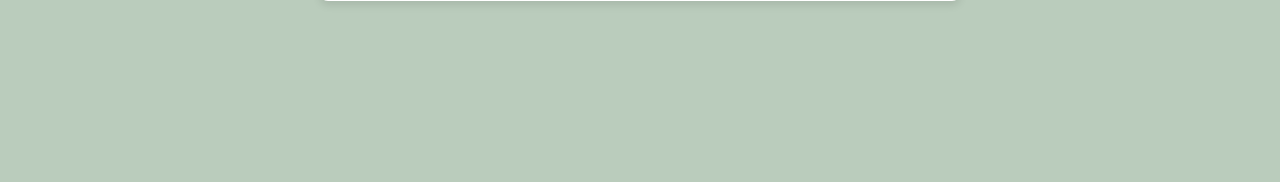
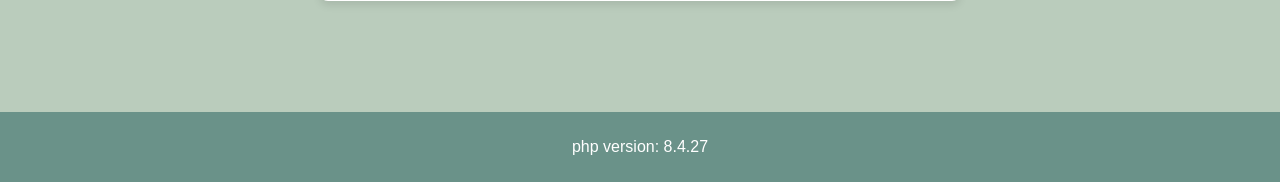
Before and after one commit to r-ca/damp, a PHP site: page /tree.php in a window 1280 px wide. Shown: the part 618-800 px from the top of the page. Run offline with PHP 8.4, Linux system fonts and the light colour scheme.

Commit message:
フッター追加

```diff
--- a/src/tree.php
+++ b/src/tree.php
@@ -105,5 +105,9 @@
             }
         });
     </script>
+
+    <footer>
+        <p>php version: <?php echo phpversion(); ?></p>
+    </footer>
 </body>
 </html>
```
